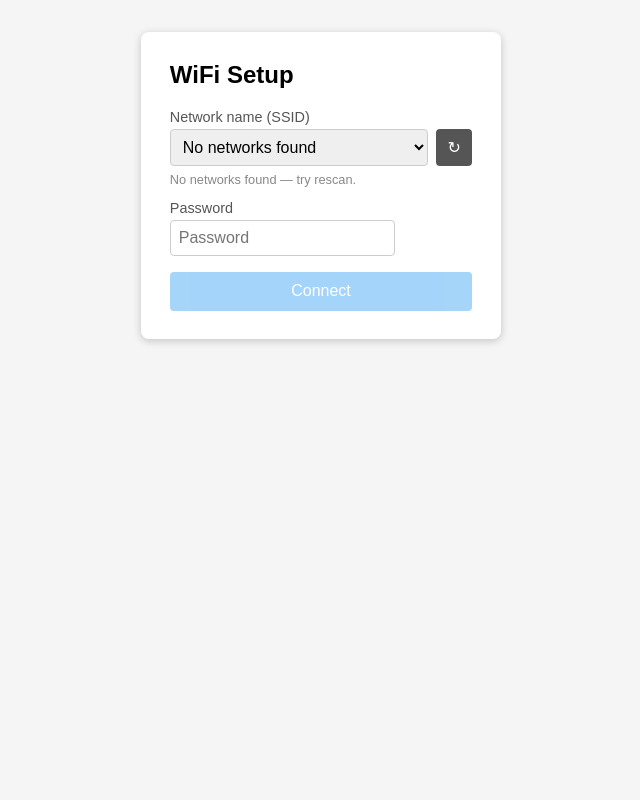
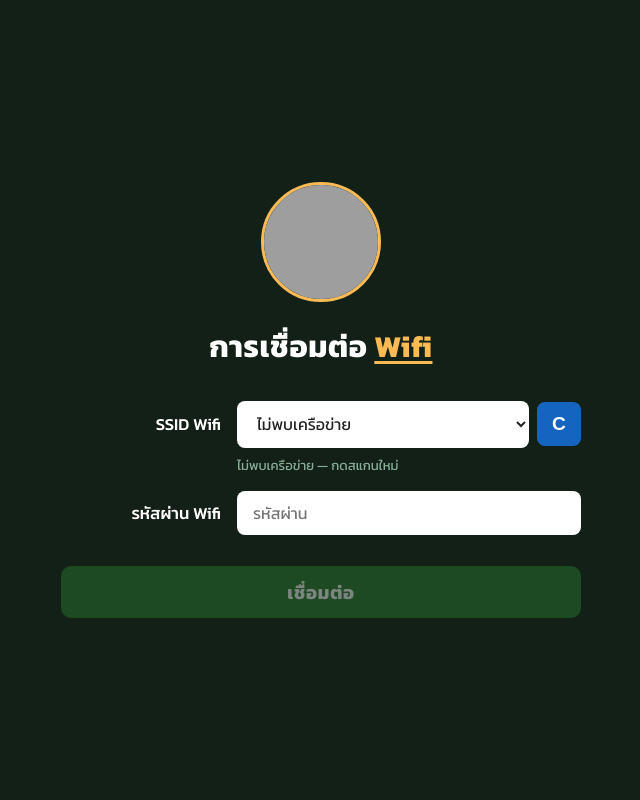
Before and after one commit to worachot-n/urine-color-analysis, a Flask app: page /wifi-setup in a window 1280 px wide. Shown: the whole page, without its empty margins (319-959 px from the left). Run offline with Flask 3, Linux system fonts and the light colour scheme; data that the repository does not hold is empty; parts of the project's set-up code (start-up, migrations or seed data) failed here and were passed over; grey boxes are pictures that could not be loaded.

Commit message:
update wifi setup theme

```diff
--- a/templates/wifi_setup.html
+++ b/templates/wifi_setup.html
@@ -1,70 +1,215 @@
 <!doctype html>
-<html lang="en">
+<html lang="th">
 <head>
   <meta charset="utf-8">
   <meta name="viewport" content="width=device-width, initial-scale=1">
-  <title>WiFi Setup</title>
+  <title>การเชื่อมต่อ WiFi</title>
+  <link rel="icon" href="/static/logo.ico" type="image/x-icon">
+  <link rel="preconnect" href="https://fonts.googleapis.com">
+  <link rel="preconnect" href="https://fonts.gstatic.com" crossorigin>
+  <link href="https://fonts.googleapis.com/css2?family=Kanit:wght@400;500;700&display=swap" rel="stylesheet">
   <style>
-    body   { font-family: sans-serif; background:#f5f5f5; display:flex;
-             justify-content:center; padding-top:2rem; margin:0; }
-    .card  { background:#fff; padding:1.8rem; border-radius:8px;
-             box-shadow:0 2px 8px rgba(0,0,0,.2); width:100%;
-             max-width:360px; box-sizing:border-box; }
-    h2     { margin-top:0; }
-    label  { display:block; font-size:0.9rem; color:#555;
-             margin-bottom:0.25rem; }
-    .row   { display:flex; gap:0.5rem; align-items:stretch;
-             margin-bottom:1rem; }
-    select, input {
-             flex:1; padding:0.5rem; border:1px solid #ccc;
-             border-radius:4px; font-size:1rem; box-sizing:border-box; }
+    *, *::before, *::after { box-sizing: border-box; margin: 0; padding: 0; }
+
+    body {
+      font-family: 'Kanit', sans-serif;
+      background: #122017;
+      min-height: 100vh;
+      display: flex;
+      flex-direction: column;
+      align-items: center;
+      justify-content: center;
+      padding: 2rem 1rem;
+    }
+
+    /* ── Logo ── */
+    .logo-wrap {
+      width: 120px;
+      height: 120px;
+      border-radius: 50%;
+      border: 3px solid #FCBA54;
+      overflow: hidden;
+      margin-bottom: 1.4rem;
+      background: #1a3028;
+      display: flex;
+      align-items: center;
+      justify-content: center;
+    }
+    .logo-wrap img {
+      width: 100%;
+      height: 100%;
+      object-fit: cover;
+    }
+
+    /* ── Title ── */
+    h1 {
+      color: #fff;
+      font-size: 1.9rem;
+      font-weight: 700;
+      margin-bottom: 2rem;
+      text-align: center;
+      letter-spacing: 0.02em;
+    }
+    h1 span {
+      color: #FCBA54;
+      text-decoration: underline;
+      text-underline-offset: 4px;
+    }
+
+    /* ── Form container ── */
+    .form-wrap {
+      width: 100%;
+      max-width: 520px;
+    }
+
+    /* ── Field rows ── */
+    .field {
+      display: flex;
+      align-items: center;
+      gap: 1rem;
+      margin-bottom: 1.4rem;
+    }
+    .field-label {
+      color: #fff;
+      font-size: 1.05rem;
+      font-weight: 500;
+      white-space: nowrap;
+      min-width: 160px;
+      text-align: right;
+    }
+    .field-input {
+      flex: 1;
+      display: flex;
+      gap: 0.5rem;
+      align-items: center;
+    }
+
+    select, input[type="password"] {
+      flex: 1;
+      padding: 0.65rem 1rem;
+      border: none;
+      border-radius: 8px;
+      font-family: 'Kanit', sans-serif;
+      font-size: 1rem;
+      background: #fff;
+      color: #222;
+      outline: none;
+    }
+    select:focus, input[type="password"]:focus {
+      box-shadow: 0 0 0 3px rgba(252, 186, 84, 0.4);
+    }
+
+    /* ── Rescan button ── */
     .btn-rescan {
-             padding:0.5rem 0.7rem; background:#555; color:#fff;
-             border:none; border-radius:4px; cursor:pointer;
-             font-size:1rem; white-space:nowrap; }
-    .btn-rescan:disabled { opacity:0.5; cursor:default; }
-    .scan-status { font-size:0.8rem; color:#888; margin:-0.6rem 0 0.8rem; }
-    button[type=submit] {
-             width:100%; padding:0.65rem; background:#2196F3; color:#fff;
-             border:none; border-radius:4px; cursor:pointer; font-size:1rem; }
-    button[type=submit]:disabled { opacity:0.4; cursor:default; }
-    .msg   { margin-top:1rem; color:{{ msg_color }}; }
+      width: 44px;
+      height: 44px;
+      border-radius: 8px;
+      background: #1565C0;
+      color: #fff;
+      border: none;
+      cursor: pointer;
+      font-size: 1.2rem;
+      font-weight: 700;
+      display: flex;
+      align-items: center;
+      justify-content: center;
+      flex-shrink: 0;
+      transition: background 0.15s;
+    }
+    .btn-rescan:hover:not(:disabled) { background: #1976D2; }
+    .btn-rescan:disabled { opacity: 0.45; cursor: default; }
+
+    /* ── Scan status ── */
+    .scan-status {
+      font-size: 0.82rem;
+      color: #8aaf98;
+      margin-left: calc(160px + 1rem);
+      margin-top: -0.9rem;
+      margin-bottom: 1rem;
+    }
+
+    /* ── Connect button ── */
+    .btn-connect {
+      width: 100%;
+      padding: 0.8rem;
+      border: none;
+      border-radius: 10px;
+      background: #2E7D32;
+      color: #fff;
+      font-family: 'Kanit', sans-serif;
+      font-size: 1.15rem;
+      font-weight: 700;
+      cursor: pointer;
+      letter-spacing: 0.04em;
+      transition: background 0.15s;
+      margin-top: 0.5rem;
+    }
+    .btn-connect:hover:not(:disabled) { background: #388E3C; }
+    .btn-connect:disabled { opacity: 0.45; cursor: default; }
+
+    /* ── Status message ── */
+    .msg {
+      margin-top: 1.2rem;
+      text-align: center;
+      font-size: 0.95rem;
+      color: {{ msg_color|default('#FCBA54') }};
+    }
   </style>
 </head>
 <body>
-  <div class="card">
-    <h2>WiFi Setup</h2>
+
+  <!-- Logo -->
+  <div class="logo-wrap">
+    <img src="/static/logo.ico" alt="Logo">
+  </div>
+
+  <!-- Title -->
+  <h1>การเชื่อมต่อ <span>Wifi</span></h1>
+
+  <!-- Form -->
+  <div class="form-wrap">
     <form method="post" action="/wifi-setup">
-      <label>Network name (SSID)</label>
-      <div class="row">
-        <select id="ssid-select" name="ssid" required>
-          <option value="">-- scanning --</option>
-        </select>
-        <button type="button" class="btn-rescan" id="btn-rescan"
-                onclick="scanNetworks()" disabled>&#8635;</button>
+
+      <!-- SSID row -->
+      <div class="field">
+        <span class="field-label">SSID Wifi</span>
+        <div class="field-input">
+          <select id="ssid-select" name="ssid" required>
+            <option value="">List Wifi</option>
+          </select>
+          <button type="button" class="btn-rescan" id="btn-rescan"
+                  onclick="scanNetworks()" disabled title="สแกนใหม่">C</button>
+        </div>
       </div>
-      <div class="scan-status" id="scan-status">Scanning...</div>
+      <div class="scan-status" id="scan-status">กำลังสแกน...</div>
 
-      <label>Password</label>
-      <input name="password" type="password" placeholder="Password"
-             style="margin-bottom:1rem">
+      <!-- Password row -->
+      <div class="field">
+        <span class="field-label">รหัสผ่าน Wifi</span>
+        <div class="field-input">
+          <input name="password" type="password" placeholder="รหัสผ่าน">
+        </div>
+      </div>
 
-      <button type="submit" id="btn-submit" disabled>Connect</button>
+      <!-- Connect button -->
+      <button type="submit" id="btn-submit" class="btn-connect" disabled>เชื่อมต่อ</button>
+
     </form>
+
     {% if message %}<p class="msg">{{ message }}</p>{% endif %}
   </div>
 
   <script>
-  const select    = document.getElementById('ssid-select');
-  const btnRescan = document.getElementById('btn-rescan');
-  const btnSubmit = document.getElementById('btn-submit');
-  const scanStatus= document.getElementById('scan-status');
+  const select     = document.getElementById('ssid-select');
+  const btnRescan  = document.getElementById('btn-rescan');
+  const btnSubmit  = document.getElementById('btn-submit');
+  const scanStatus = document.getElementById('scan-status');
 
   async function scanNetworks() {
-    scanStatus.textContent = 'Scanning...';
+    scanStatus.textContent = 'กำลังสแกน...';
     btnRescan.disabled = true;
     btnSubmit.disabled = true;
-    select.innerHTML = '<option value="">-- scanning --</option>';
+    select.innerHTML = '<option value="">กำลังสแกน...</option>';
 
     try {
       const res  = await fetch('/api/wifi/scan');
@@ -73,21 +218,21 @@
 
       if (data.networks && data.networks.length > 0) {
         data.networks.forEach(n => {
-          const opt  = document.createElement('option');
-          opt.value  = (n.ssid === '<Hidden>') ? '' : n.ssid;
-          const sec  = n.security ? ` [${n.security}]` : ' [Open]';
+          const opt = document.createElement('option');
+          opt.value = (n.ssid === '<Hidden>') ? '' : n.ssid;
+          const sec = n.security ? ` [${n.security}]` : ' [Open]';
           opt.textContent = `${n.ssid}  ${n.signal}%${sec}`;
           select.appendChild(opt);
         });
-        scanStatus.textContent = `${data.networks.length} network(s) found`;
+        scanStatus.textContent = `พบ ${data.networks.length} เครือข่าย`;
         btnSubmit.disabled = false;
       } else {
-        select.innerHTML = '<option value="">No networks found</option>';
-        scanStatus.textContent = 'No networks found — try rescan.';
+        select.innerHTML = '<option value="">ไม่พบเครือข่าย</option>';
+        scanStatus.textContent = 'ไม่พบเครือข่าย — กดสแกนใหม่';
       }
     } catch(e) {
-      select.innerHTML = '<option value="">Scan failed</option>';
-      scanStatus.textContent = 'Scan error: ' + e;
+      select.innerHTML = '<option value="">สแกนล้มเหลว</option>';
+      scanStatus.textContent = 'เกิดข้อผิดพลาด: ' + e;
     }
 
     btnRescan.disabled = false;
```
Also changed, not shown: templates/wifi_connecting.html (+123 -21 lines).
